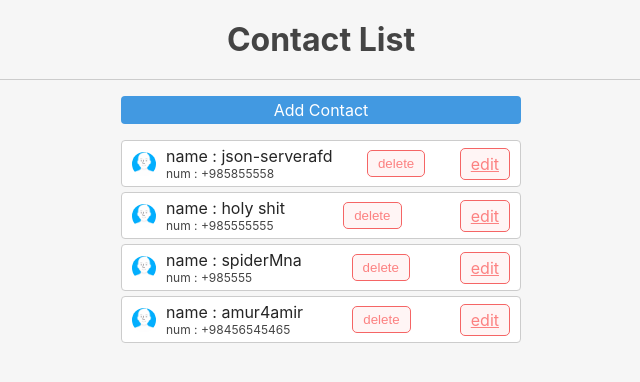
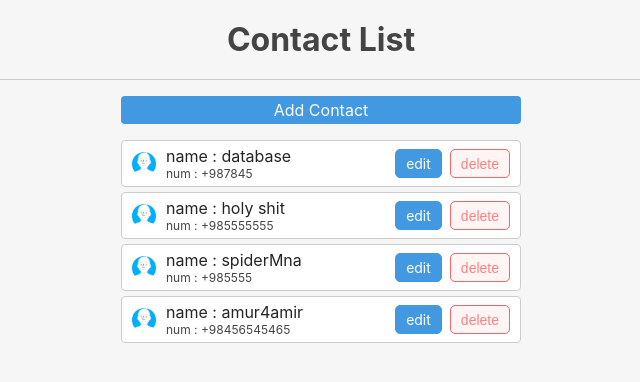
Before and after one commit to IsAmirMmd/Contact-List, a React (Create React App) app: page / in a window 1280 px wide. Shown: the top 382 px of the page, without its empty margins (319-959 px from the left). Built offline with nearby package versions, Linux system fonts and the light colour scheme; data requests are answered from the project's data file.

Commit message:
adding style to edit page

```diff
--- a/data/db.json
+++ b/data/db.json
@@ -1,8 +1,8 @@
 {
   "contacts": [
     {
-      "name": "json-serverafd",
-      "phone": "5855558",
+      "name": "database",
+      "phone": "7845",
       "id": 145
     },
     {
--- a/src/Components/contactList/Contact/Contact.jsx
+++ b/src/Components/contactList/Contact/Contact.jsx
@@ -19,16 +19,21 @@ const Contact = ({ contact, onDelete, onEdit }) => {
           num : +98{contact.phone}
         </a>
       </div>
-      <button className="contact--btn" onClick={() => onDelete(contact.id)}>
-        delete
-      </button>
+      <div className="button-holder">
         <Link
           to={`edit/${contact.id}`}
           state={{ contact }}
-        className="contact--btn"
+          className="contact--btn edit-btn"
         >
           edit
         </Link>
+        <button
+          className="contact--btn delete-btn"
+          onClick={() => onDelete(contact.id)}
+        >
+          delete
+        </button>
+      </div>
     </div>
   );
 };
--- a/src/Components/contactList/ContactList.css
+++ b/src/Components/contactList/ContactList.css
@@ -40,6 +40,7 @@
   padding: 5px 10px;
   border-radius: 5px;
   margin-left: auto;
+  font-size: 14px;
   background-color: #fff5f5;
   cursor: pointer;
 }
@@ -55,3 +56,15 @@
   padding: 4px 10px;
   text-decoration: none;
 }
+.button-holder {
+  display: flex;
+  margin-left: auto;
+}
+.edit-btn {
+  background-color: #4299e1;
+  text-decoration: none;
+  border: 1px solid #4299e1;
+  color: white;
+  margin-left: 0.5rem;
+  margin-right: 0.5rem;
+}
```
Lines whose indentation alone changed are shown as unchanged.
